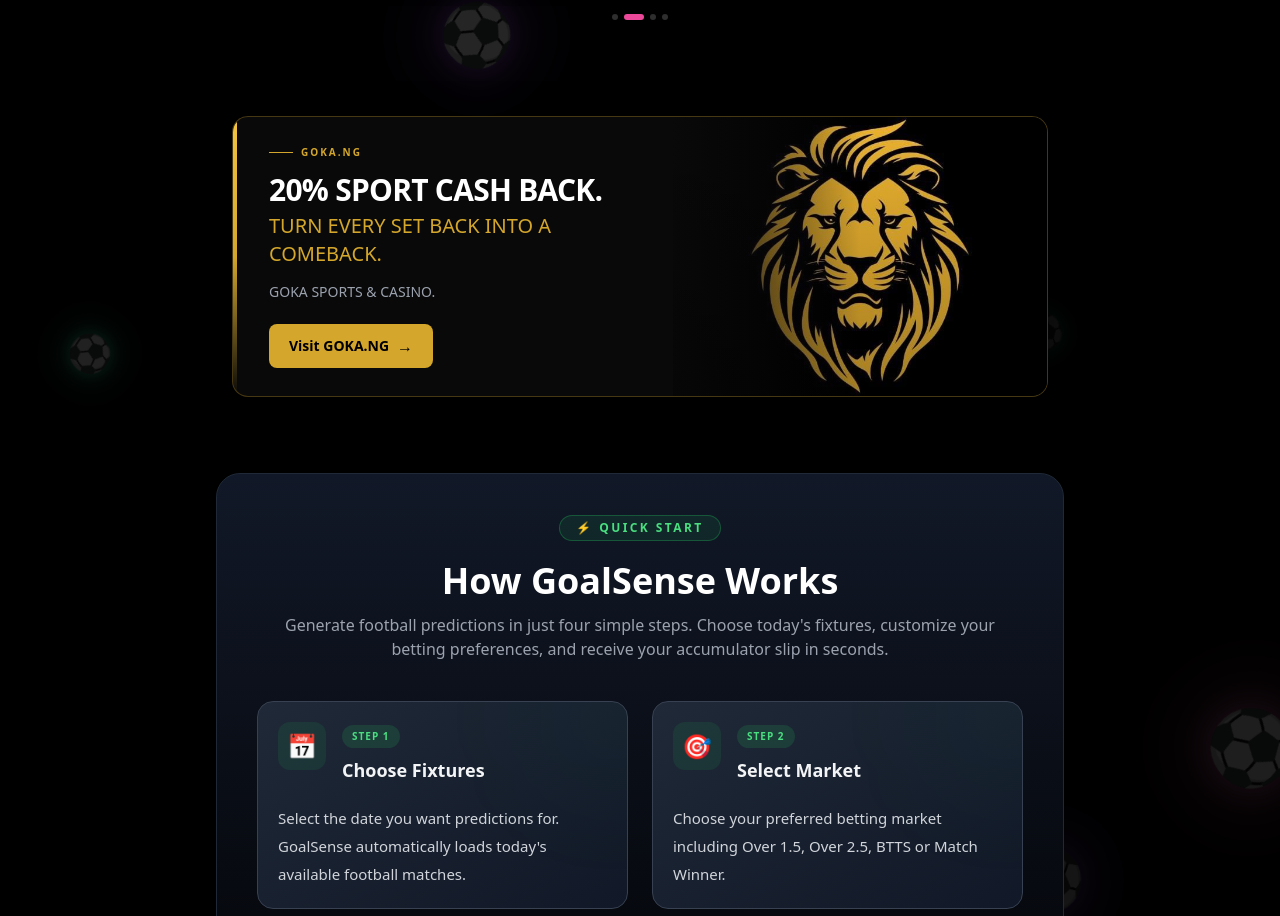
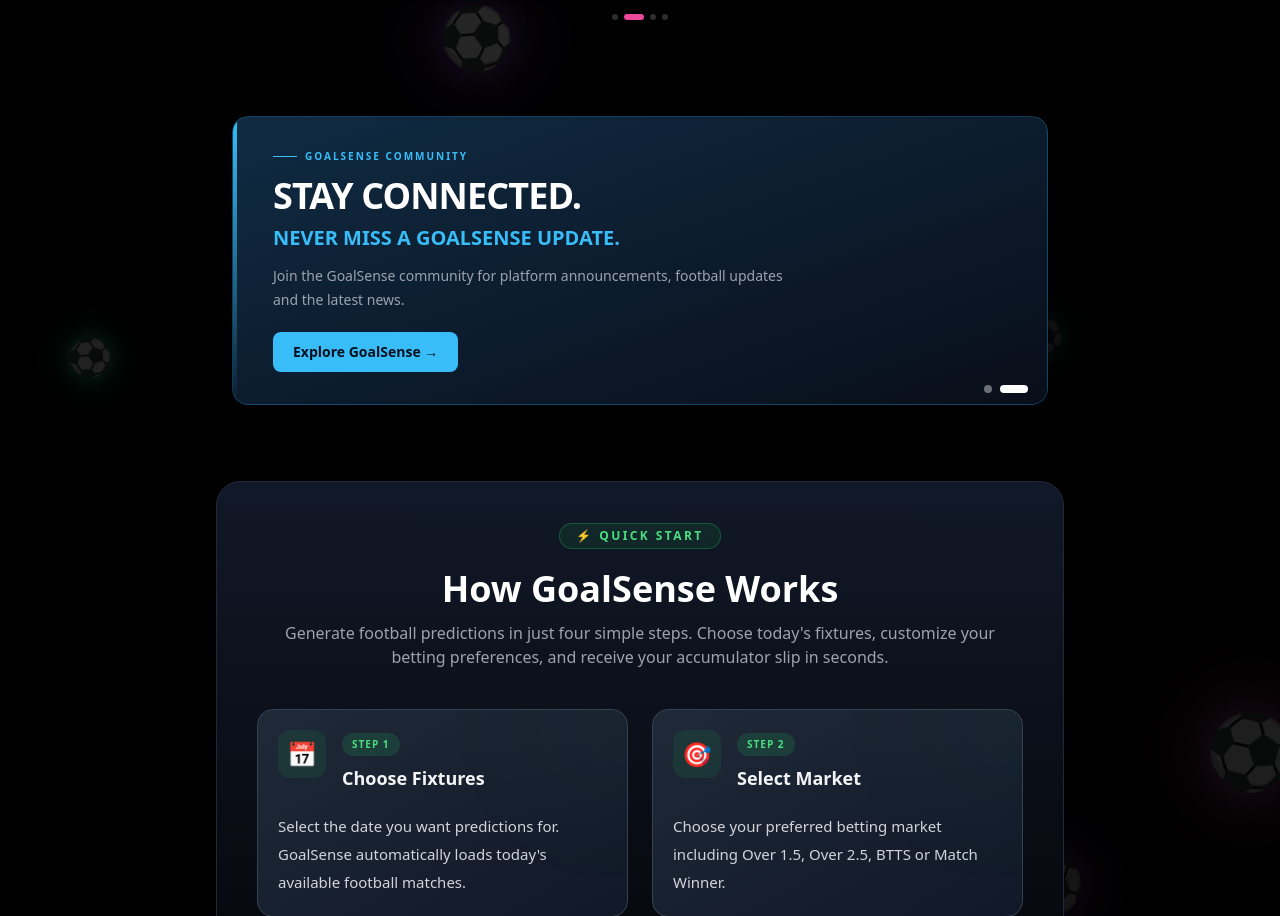
Before and after one commit to Jhondes/goalsense-app, a Next.js app: page / in a window 1280 px wide. Shown: the part 2545-3461 px from the top of the page. Built offline with nearby package versions, Linux system fonts and the light colour scheme; no server answers; the database is empty.

Commit message:
Add automatic promotional banner slider

```diff
--- a/components/AdBanner.tsx
+++ b/components/AdBanner.tsx
@@ -1,76 +1,183 @@
+
+"use client";
+
 import Image from "next/image";
+import { useEffect, useRef, useState } from "react";
+
+const slides = [
+  {
+    id: "goka",
+    label: "GOKA.NG",
+    title: "20% SPORT CASH BACK.",
+    subtitle: "TURN EVERY SET BACK INTO A COMEBACK.",
+    description: "GOKA SPORTS & CASINO.",
+    button: "CLAIM CASHBACK",
+    href: "https://www.goka.ng/?aff=11525",
+    type: "goka",
+  },
+  {
+    id: "telegram",
+    label: "GOALSENSE COMMUNITY",
+    title: "STAY CONNECTED.",
+    subtitle: "NEVER MISS A GOALSENSE UPDATE.",
+    description:
+      "Join the GoalSense community for platform announcements, football updates and the latest news.",
+    button: "Explore GoalSense",
+    href: "https://t.me/goalsenseapp",
+    type: "telegram",
+  },
+];
 
 export default function AdBanner() {
+  const [active, setActive] = useState(0);
+  const touchStart = useRef(0);
+
+  const next = () => {
+    setActive((prev) => (prev + 1) % slides.length);
+  };
+
+  const previous = () => {
+    setActive((prev) =>
+      prev === 0 ? slides.length - 1 : prev - 1
+    );
+  };
+
+  useEffect(() => {
+    const timer = setInterval(next, 5000);
+    return () => clearInterval(timer);
+  }, []);
+
   return (
     <section className="relative z-10 mx-auto w-full max-w-6xl px-4 py-3">
+      <div
+        className="relative overflow-hidden rounded-2xl"
+        onTouchStart={(e) => {
+          touchStart.current = e.touches[0].clientX;
+        }}
+        onTouchEnd={(e) => {
+          const difference =
+            touchStart.current - e.changedTouches[0].clientX;
+
+          if (Math.abs(difference) > 50) {
+            difference > 0 ? next() : previous();
+          }
+        }}
+      >
+        <div
+          className="flex transition-transform duration-700 ease-in-out"
+          style={{
+            transform: `translateX(-${active * 100}%)`,
+          }}
+        >
+          {slides.map((slide) => (
+            <div key={slide.id} className="min-w-full">
+              {slide.type === "goka" ? (
                 <a
-  href="https://www.goka.ng/?aff=11525"
+                  href={slide.href}
                   target="_blank"
                   rel="noopener noreferrer"
                   className="group block"
-  aria-label="Visit GOKA Sports"
+                  aria-label="GoalSense"
                 >
-        <div className="relative overflow-hidden rounded-2xl border border-[#d4a72c]/30 bg-[#090909] shadow-[0_10px_40px_rgba(0,0,0,0.35)] transition-all duration-300 hover:-translate-y-0.5 hover:border-[#d4a72c]/60 hover:shadow-[0_15px_50px_rgba(0,0,0,0.5)]">
-
-          {/* Gold accent */}
+                  <div className="relative overflow-hidden rounded-2xl border border-[#d4a72c]/30 bg-[#090909] shadow-[0_10px_40px_rgba(0,0,0,0.35)]">
                     <div className="absolute left-0 top-0 h-full w-1 bg-gradient-to-b from-[#f5c542] via-[#d4a72c] to-transparent" />
 
                     <div className="grid min-h-[190px] grid-cols-1 md:grid-cols-[1fr_0.85fr]">
-
-            {/* LEFT SIDE */}
                       <div className="relative flex flex-col justify-center px-7 py-7 sm:px-9">
-
-              {/* Small label */}
                         <div className="mb-3 flex items-center gap-2">
                           <span className="h-px w-6 bg-[#d4a72c]" />
                           <span className="text-[10px] font-semibold uppercase tracking-[0.2em] text-[#d4a72c]">
-                  GOKA.NG
+                            {slide.label}
                           </span>
                         </div>
 
-              {/* Heading */}
                         <h3 className="text-2xl font-bold tracking-tight text-white sm:text-3xl">
-                20% SPORT CASH BACK.
+                          {slide.title}
                         </h3>
 
                         <p className="mt-1 text-lg font-medium text-[#d4a72c] sm:text-xl">
-                TURN EVERY SET BACK INTO A COMEBACK.
+                          {slide.subtitle}
                         </p>
 
                         <p className="mt-3 max-w-md text-sm leading-6 text-gray-400">
-                GOKA SPORTS & CASINO.
+                          {slide.description}
                         </p>
 
-              {/* CTA */}
                         <div className="mt-5">
-                <span className="inline-flex items-center gap-2 rounded-lg bg-[#d4a72c] px-5 py-2.5 text-sm font-bold text-black transition-all duration-200 group-hover:bg-[#f0bd35]">
-                  Visit GOKA.NG
-                  <span className="text-base transition-transform duration-200 group-hover:translate-x-1">
-                    →
-                  </span>
+                          <span className="inline-flex items-center gap-2 rounded-lg bg-[#d4a72c] px-5 py-2.5 text-sm font-bold text-black">
+                            {slide.button} →
                           </span>
                         </div>
                       </div>
 
-            {/* RIGHT IMAGE */}
                       <div className="relative min-h-[180px] overflow-hidden">
                         <Image
                           src="/goka-sports-banner.jpg"
                           alt="GOKA Sports"
                           fill
                           sizes="(max-width: 768px) 100vw, 45vw"
-                className="object-cover object-center transition-transform duration-700 group-hover:scale-105"
+                          className="object-cover object-center"
                         />
-
-              {/* Dark gradient over image */}
-              <div className="absolute inset-0 bg-gradient-to-r from-[#090909] via-transparent to-transparent md:block" />
-
-              {/* Bottom fade */}
+                        <div className="absolute inset-0 bg-gradient-to-r from-[#090909] via-transparent to-transparent" />
                         <div className="absolute inset-0 bg-gradient-to-t from-black/30 to-transparent" />
                       </div>
                     </div>
                   </div>
                 </a>
+              ) : (
+                <div className="relative min-h-[240px] overflow-hidden rounded-2xl border border-[#229ED9]/30 bg-gradient-to-br from-[#102b43] to-[#090e19] shadow-[0_10px_40px_rgba(0,0,0,0.35)]">
+                  <div className="absolute left-0 top-0 h-full w-1 bg-gradient-to-b from-[#38bdf8] to-transparent" />
+
+                  <div className="flex min-h-[240px] flex-col justify-center px-7 py-8 sm:px-10">
+                    <div className="mb-3 flex items-center gap-2">
+                      <span className="h-px w-6 bg-[#38bdf8]" />
+                      <span className="text-[10px] font-semibold uppercase tracking-[0.2em] text-[#38bdf8]">
+                        {slide.label}
+                      </span>
+                    </div>
+
+                    <h3 className="text-3xl font-bold tracking-tight text-white sm:text-4xl">
+                      {slide.title}
+                    </h3>
+
+                    <p className="mt-2 text-lg font-semibold text-[#38bdf8] sm:text-xl">
+                      {slide.subtitle}
+                    </p>
+
+                    <p className="mt-3 max-w-lg text-sm leading-6 text-gray-400">
+                      {slide.description}
+                    </p>
+
+                    <div className="mt-5">
+                      <a
+                        href={slide.href}
+                        className="inline-flex items-center gap-2 rounded-lg bg-[#38bdf8] px-5 py-2.5 text-sm font-bold text-[#07111e] transition hover:bg-[#7dd3fc]"
+                      >
+                        {slide.button} →
+                      </a>
+                    </div>
+                  </div>
+                </div>
+              )}
+            </div>
+          ))}
+        </div>
+
+        <div className="absolute bottom-3 right-5 z-20 flex gap-2">
+          {slides.map((slide, index) => (
+            <button
+              key={slide.id}
+              onClick={() => setActive(index)}
+              aria-label={`Go to slide ${index + 1}`}
+              className={`h-2 rounded-full transition-all duration-300 ${
+                active === index
+                  ? "w-7 bg-white"
+                  : "w-2 bg-white/40"
+              }`}
+            />
+          ))}
+        </div>
+      </div>
     </section>
   );
 }
```
Lines whose indentation alone changed are shown as unchanged.
